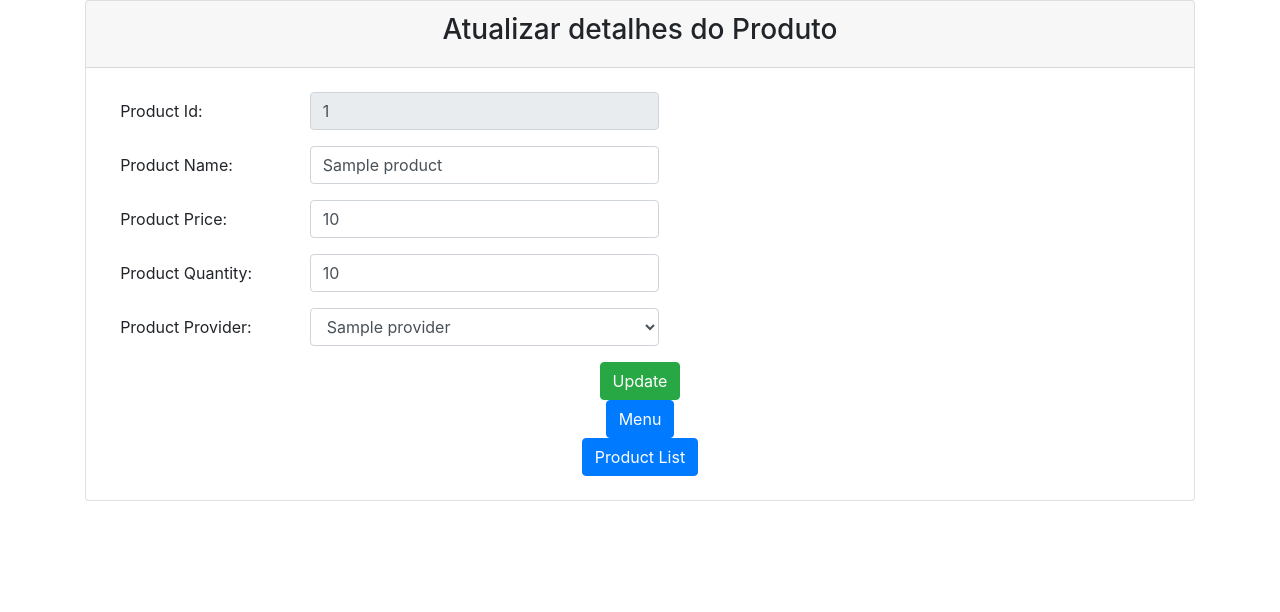
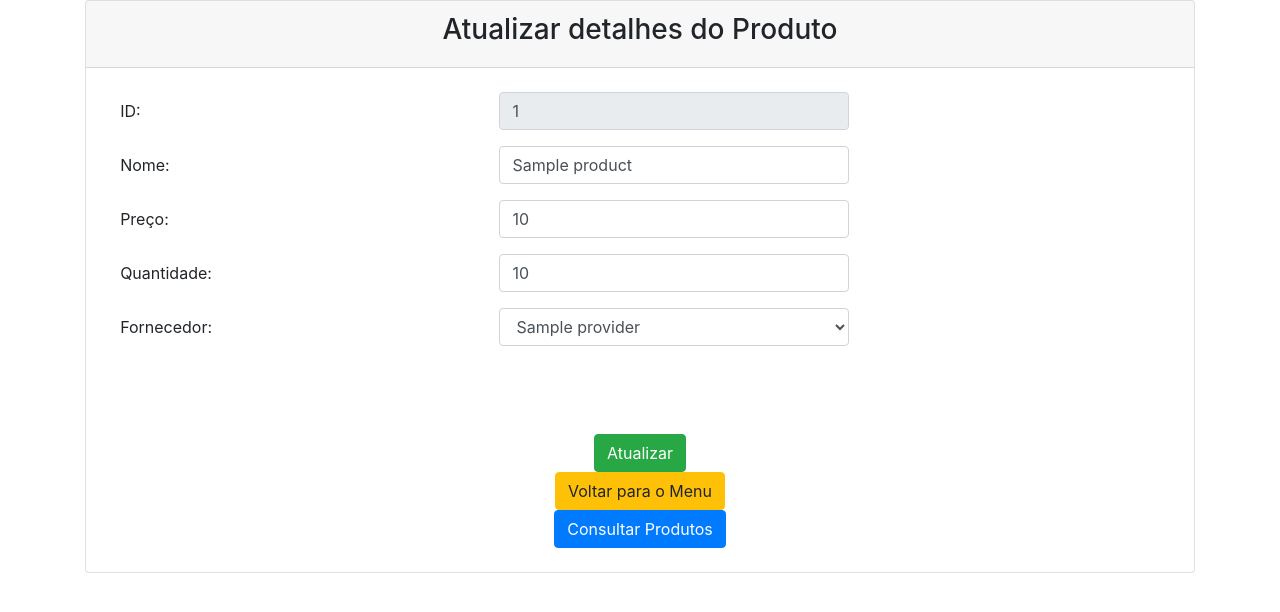
Before and after one commit to elmoamedeo/cesusctrab3, a Django app: template trabalho3/templates/product/edit_product.html in a window 1280 px wide. Shown: the top 612 px of the page. Run offline with Django 3.2, Linux system fonts and the light colour scheme; the template is opened without the code that fills it: most values are stand-ins (such as "Sample title", 1, 10 or a date in 2020); some libraries are stand-ins or nearby versions.

Commit message:
Correção templates

```diff
--- a/trabalho3/templates/employee/edit_employee.html
+++ b/trabalho3/templates/employee/edit_employee.html
@@ -59,7 +59,7 @@
                     <div class="form-group row">
                         <label class="col-sm-2 col-form-label">E-mail:</label>
                         <div class="col-sm-4">
-                            <input class="form-control" type="email" name="email" id="id_eemail" required
+                            <input class="form-control" type="email" name="email" id="email" required
                                    maxlength="254"
                                    value="{{ employee.email }}"/>
                         </div>
--- a/trabalho3/templates/product/edit_product.html
+++ b/trabalho3/templates/product/edit_product.html
@@ -19,7 +19,7 @@
                     </div>
                     <br>
                     <div class="form-group row">
-                        <label class="col-sm-2 col-form-label">Product Id:</label>
+                        <label class="col-sm-4 col-form-label">ID:</label>
                         <div class="col-sm-4">
                             <input class="form-control" type="text" name="id" id="id" required maxlength="20"
                                    value="{{ product.id }}"
@@ -27,14 +27,14 @@
                         </div>
                     </div>
                     <div class="form-group row">
-                        <label class="col-sm-2 col-form-label">Product Name:</label>
+                        <label class="col-sm-4 col-form-label">Nome:</label>
                         <div class="col-sm-4">
                             <input class="form-control" type="text" name="name" id="name" required maxlength="100"
                                    value="{{ product.name }}"/>
                         </div>
                     </div>
                     <div class="form-group row">
-                        <label class="col-sm-2 col-form-label">Product Price:</label>
+                        <label class="col-sm-4 col-form-label">Preço:</label>
                         <div class="col-sm-4">
                             <input class="form-control" type="number" name="price" id="price" required
                                    maxlength="15"
@@ -42,7 +42,7 @@
                         </div>
                     </div>
                     <div class="form-group row">
-                        <label class="col-sm-2 col-form-label">Product Quantity:</label>
+                        <label class="col-sm-4 col-form-label">Quantidade:</label>
                         <div class="col-sm-4">
                             <input class="form-control" type="number" name="quantity" id="quantity" required
                                    maxlength="15"
@@ -50,7 +50,7 @@
                         </div>
                     </div>
                     <div class="form-group row">
-                        <label class="col-sm-2 col-form-label">Product Provider:</label>
+                        <label class="col-sm-4 col-form-label">Fornecedor:</label>
                         <div class="col-sm-4">
                             <select class="form-control" name="provider">
                                 {% for provider in providers %}
@@ -61,11 +61,13 @@
                             </select>
                         </div>
                     </div>
+                    <br><br><br>
                     <div style="text-align: center;">
-                        <button type="submit" class="btn btn-success">Update</button>
-                        <div style="text-align: center;"><a href="/" class="btn btn-primary">Menu</a></div>
-                        <div style="text-align: center;"><a href="/bill/list/bills/" class="btn btn-primary">Product
-                            List</a></div>
+                        <button type="submit" class="btn btn-success">Atualizar</button>
+                        <div style="text-align: center;"><a href="/" class="btn btn-warning">Voltar para o Menu</a>
+                        </div>
+                        <div style="text-align: center;"><a href="/bill/list/bills/" class="btn btn-primary">Consultar
+                            Produtos</a></div>
                     </div>
                     <br>
                 </div>
```
Also changed, not shown: trabalho3/templates/provider/edit_provider.html (+10 -7 lines).
